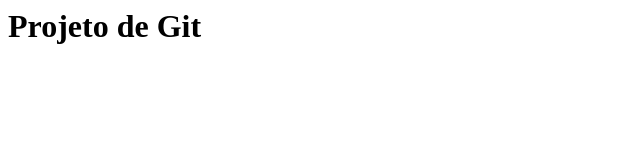
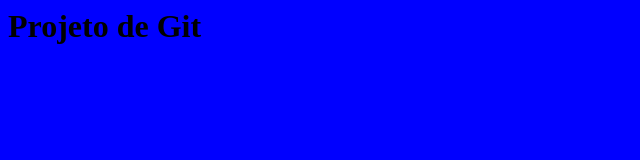
Before and after one commit to RHS001/meu-site, a plain HTML site: page index.html in a window 1280 px wide. Shown: the whole page, without its empty margins (0-640 px from the left). Drawn offline with Linux system fonts and the light colour scheme.

Commit message:
Adicionando estilo para a nossa página

```diff
--- /dev/null
+++ b/design.css
@@ -0,0 +1,3 @@
+body {
+    background-color: blue;
+  }
--- a/index.html
+++ b/index.html
@@ -1,5 +1,7 @@
 <html>
     <head>
+
+        <link rel="stylesheet" href="/design.css">
 
     </head>
     <body>
```
